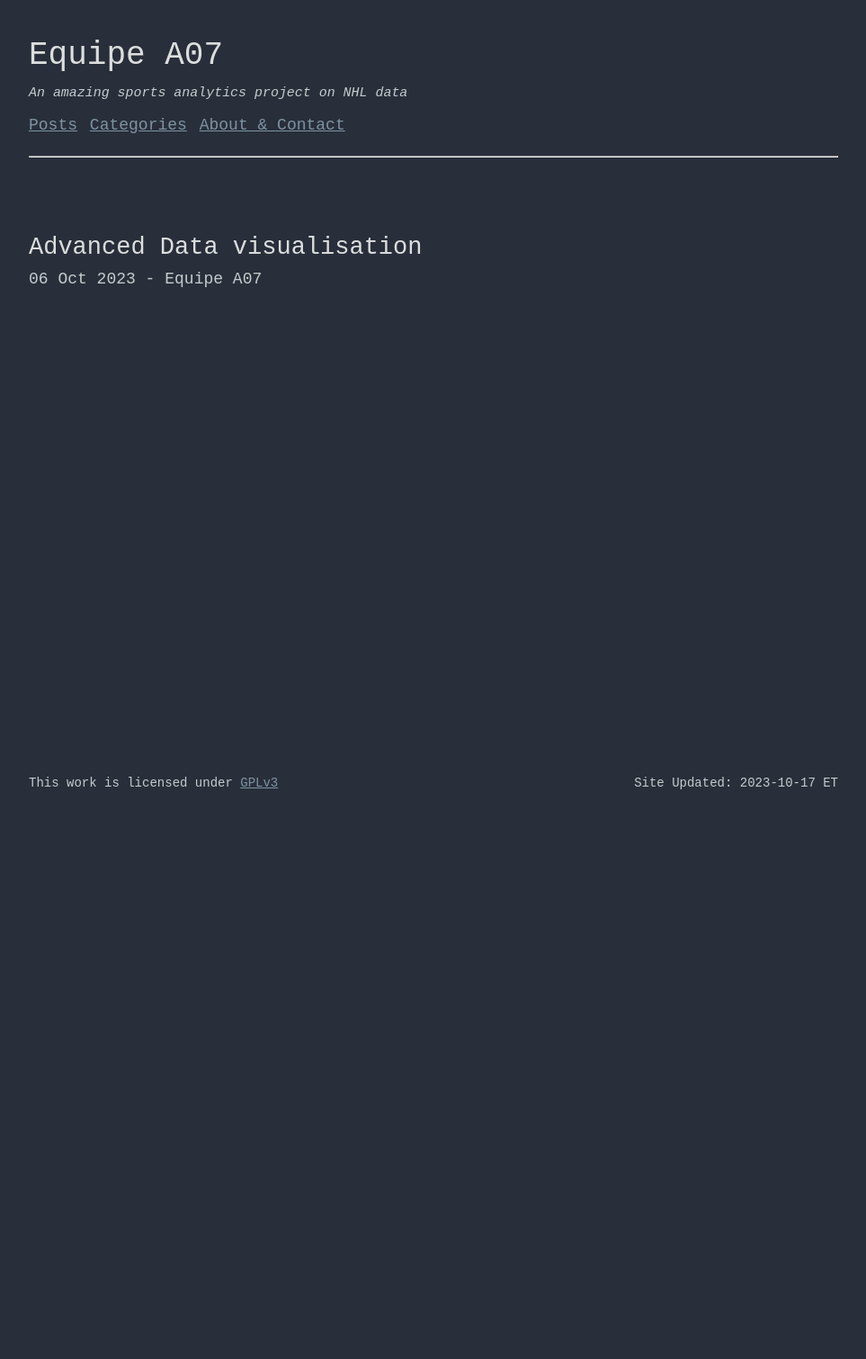
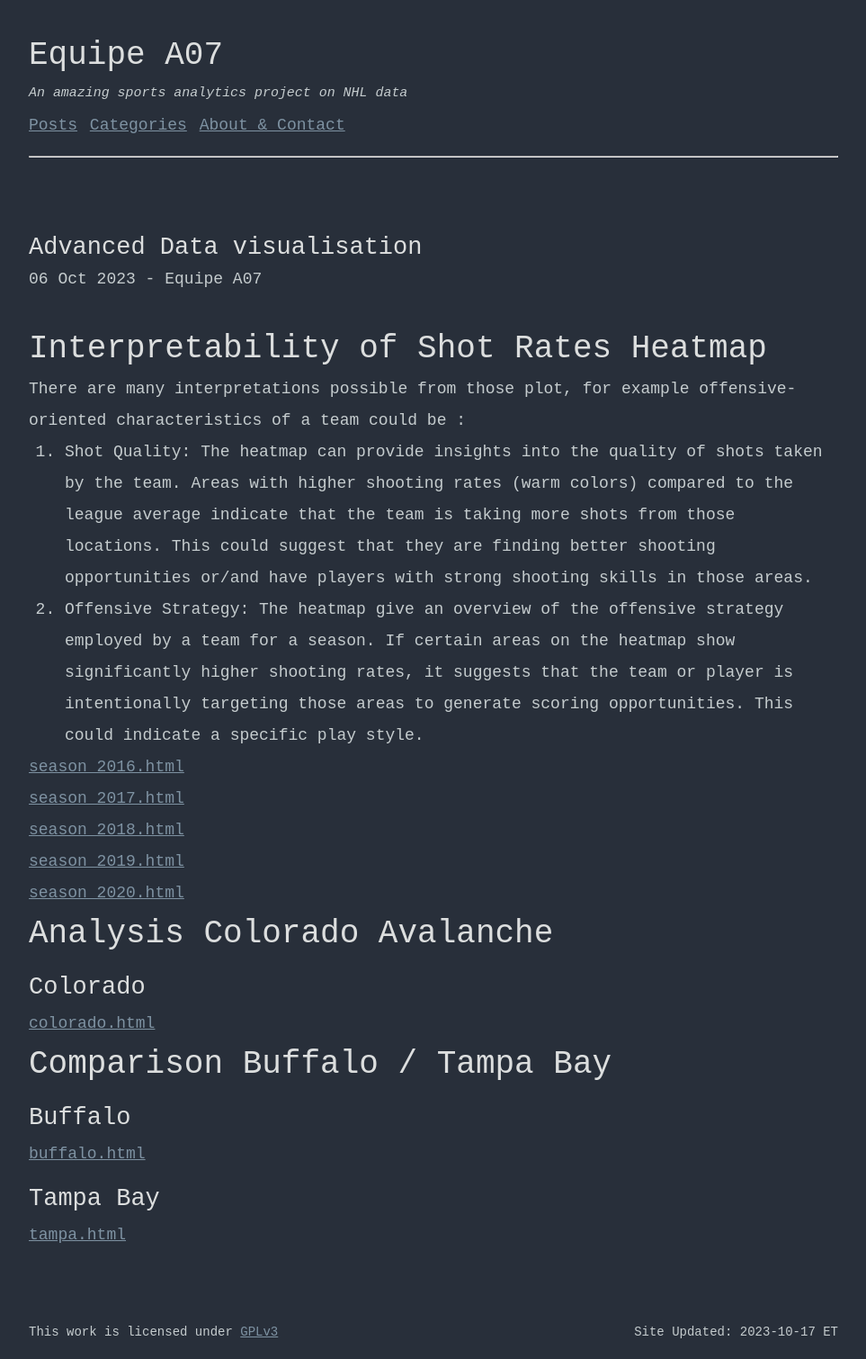
Before and after one commit to AlexMaggioni/NHL_Project, a Jekyll site: the page built from blog_website/milestone1/_posts/2023-10-06-advanced_visualization.md, in a window 1280 px wide. Shown: the whole page at 90% size, without its empty margins (158-1121 px from the left). Built offline with Jekyll 4.4.1, drawn with Linux system fonts in a browser that asks for light colours; before the commit the page ends 900 px from its top, so only the background shows below that.

Commit message:
Fix paths HTMLs

```diff
--- a/blog_website/milestone1/_posts/2023-10-06-advanced_visualization.md
+++ b/blog_website/milestone1/_posts/2023-10-06-advanced_visualization.md
@@ -3,3 +3,36 @@
 author: Equipe A07
 title: Advanced Data visualisation
 ---
+# Interpretability of Shot Rates Heatmap
+
+There are many interpretations possible from those plot, for example offensive-oriented characteristics of a team could be :
+
+1. Shot Quality: The heatmap can provide insights into the quality of shots taken by the team. Areas with higher shooting rates (warm colors) compared to the league average indicate that the team is taking more shots from those locations. This could suggest that they are finding better shooting opportunities or/and have players with strong shooting skills in those areas.
+2. Offensive Strategy: The heatmap give an overview of the offensive strategy employed by a team for a season. If certain areas on the heatmap show significantly higher shooting rates, it suggests that the team or player is intentionally targeting those areas to generate scoring opportunities. This could indicate a specific play style.
+
+[season_2016.html](./advanced_viz_seasons/season_2016.html)
+
+[season_2017.html](./advanced_viz_seasons/season_2017.html)
+
+[season_2018.html](./advanced_viz_seasons/season_2018.html)
+
+[season_2019.html](./advanced_viz_seasons/season_2019.html)
+
+[season_2020.html](./advanced_viz_seasons/season_2020.html)
+
+# Analysis Colorado Avalanche
+
+## Colorado
+
+[colorado.html](./adv_viz_teams/colorado.html)
+
+
+# Comparison Buffalo / Tampa Bay
+
+## Buffalo
+
+[buffalo.html](./adv_viz_teams/buffalo.html)
+
+## Tampa Bay
+
+[tampa.html](./adv_viz_teams/tampa.html.html)
```
